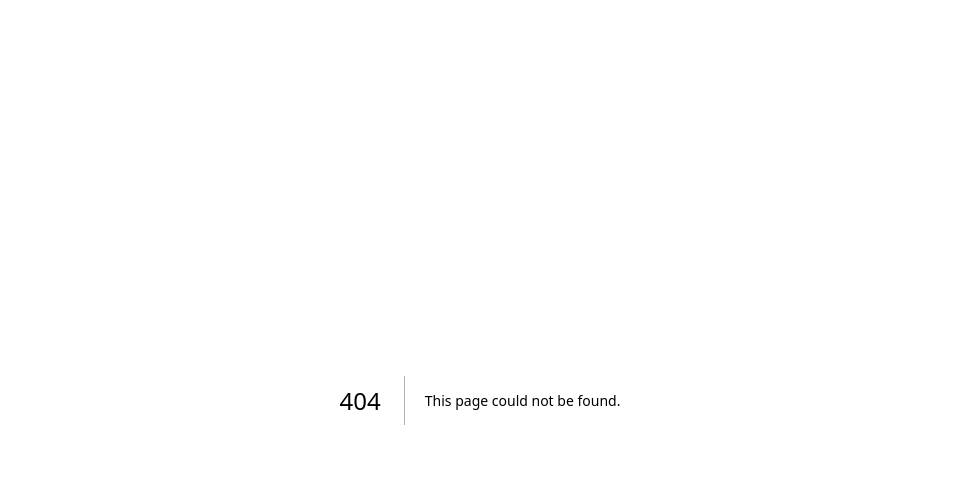
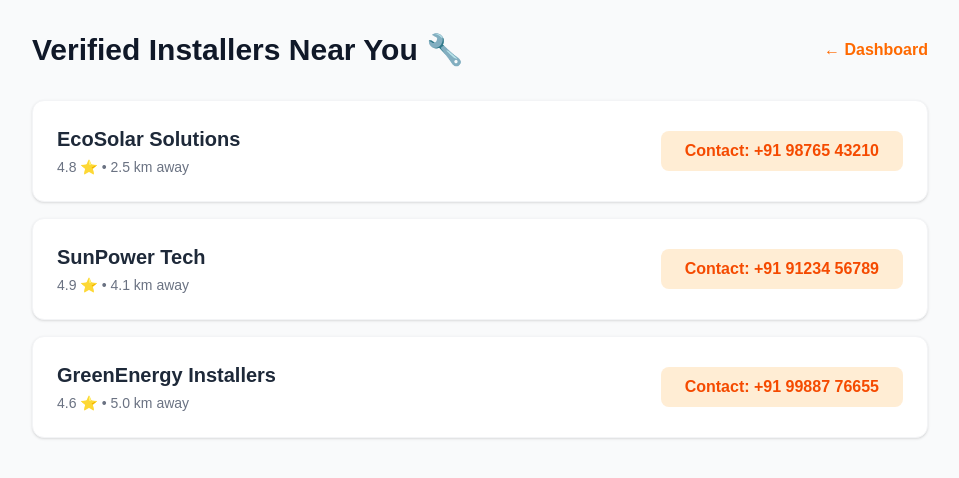
Before and after one commit to shashank19-05/SuryaSetu-ai, a Next.js app: page /installers in a window 1280 px wide. Before the commit this address had no page. Shown: the top 478 px of the page, without its empty margins (160-1119 px from the left). Built offline with nearby package versions, Linux system fonts and the light colour scheme.

Commit message:
added my page

```diff
--- /dev/null
+++ b/app/installers/page.tsx
@@ -0,0 +1,33 @@
+import Link from 'next/link';
+
+const vendors = [
+  { name: 'EcoSolar Solutions', rating: '4.8 ⭐', distance: '2.5 km', phone: '+91 98765 43210' },
+  { name: 'SunPower Tech', rating: '4.9 ⭐', distance: '4.1 km', phone: '+91 91234 56789' },
+  { name: 'GreenEnergy Installers', rating: '4.6 ⭐', distance: '5.0 km', phone: '+91 99887 76655' },
+];
+
+export default function Installers() {
+  return (
+    <div className="min-h-screen bg-gray-50 p-8">
+      <div className="max-w-4xl mx-auto">
+        <div className="flex justify-between items-center mb-8">
+          <h1 className="text-3xl font-bold text-gray-900">Verified Installers Near You 🔧</h1>
+          <Link href="/dashboard"><button className="text-orange-500 font-semibold">← Dashboard</button></Link>
+        </div>
+        <div className="grid gap-4">
+          {vendors.map((vendor, i) => (
+            <div key={i} className="bg-white p-6 rounded-xl shadow-sm border border-gray-100 flex justify-between items-center">
+              <div>
+                <h3 className="text-xl font-bold text-gray-800">{vendor.name}</h3>
+                <p className="text-gray-500 text-sm mt-1">{vendor.rating} • {vendor.distance} away</p>
+              </div>
+              <button className="bg-orange-100 text-orange-600 font-bold px-6 py-2 rounded-lg hover:bg-orange-200 transition">
+                Contact: {vendor.phone}
+              </button>
+            </div>
+          ))}
+        </div>
+      </div>
+    </div>
+  );
+}
```
